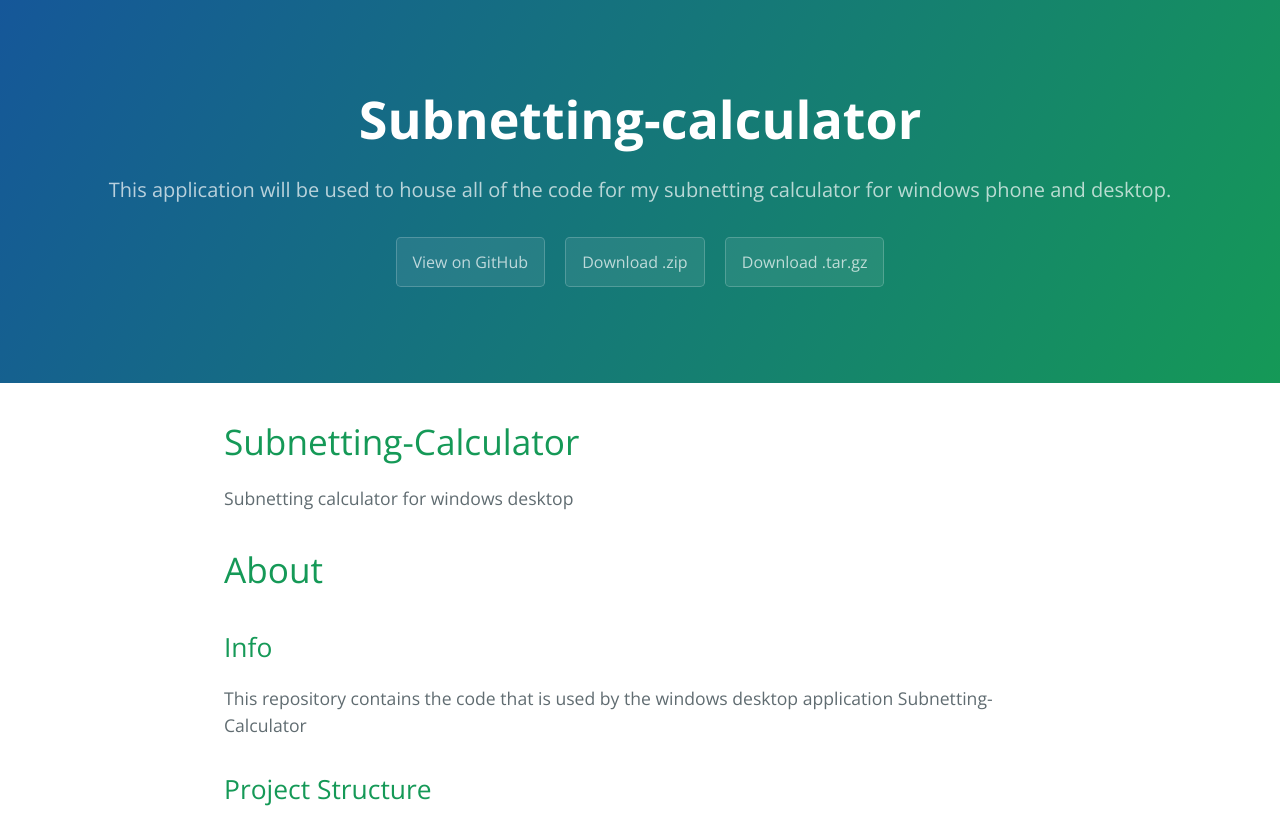
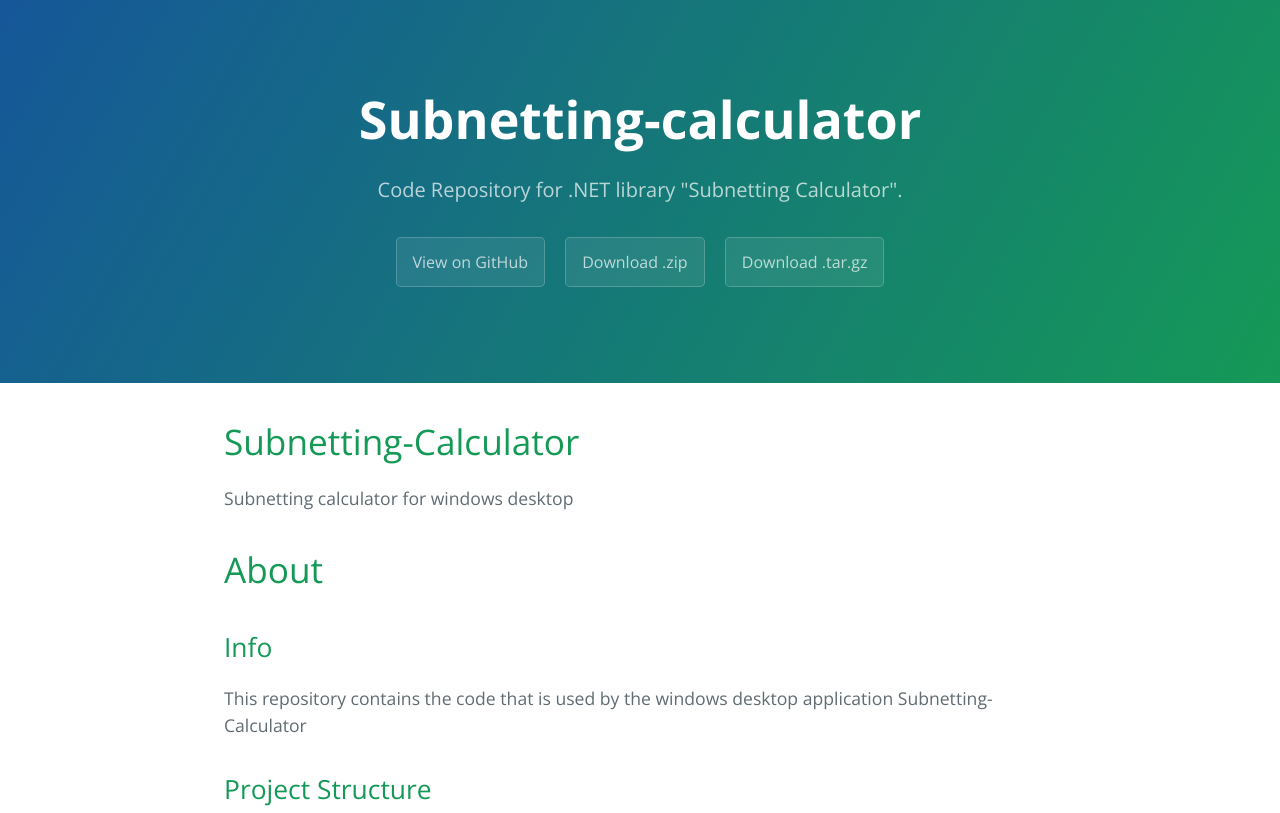
Before and after one commit to Wamadahama/Subnetting-Calculator, a plain HTML site: page index.html in a window 1280 px wide. Shown: the top 813 px of the page. Drawn offline with nearby package versions, Linux system fonts and the light colour scheme.

Commit message:
Updated the Index

```diff
--- a/index.html
+++ b/index.html
@@ -12,7 +12,7 @@
   <body>
     <section class="page-header">
       <h1 class="project-name">Subnetting-calculator</h1>
-      <h2 class="project-tagline">This application will be used to house all of the code for my subnetting calculator for windows phone and desktop.</h2>
+      <h2 class="project-tagline">Code Repository for .NET library "Subnetting Calculator".</h2>
       <a href="https://github.com/Wamadahama/Subnetting-Calculator" class="btn">View on GitHub</a>
       <a href="https://github.com/Wamadahama/Subnetting-Calculator/zipball/master" class="btn">Download .zip</a>
       <a href="https://github.com/Wamadahama/Subnetting-Calculator/tarball/master" class="btn">Download .tar.gz</a>
```
